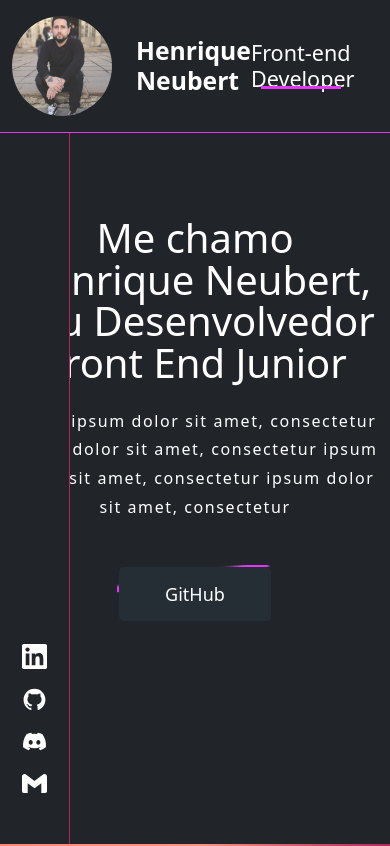
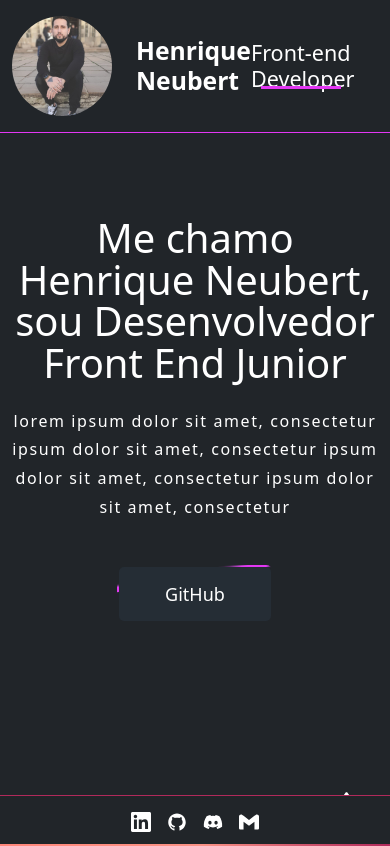
Before and after one commit to HenriqueNeubert/study_portfolio-B, a React (Vite) app: page / in a window 390 px wide. Shown: the top 846 px of the page. Built offline with nearby package versions, Linux system fonts and the light colour scheme.

Commit message:
feat: social responsive

```diff
--- a/src/App.jsx
+++ b/src/App.jsx
@@ -6,11 +6,15 @@ import Banner from "./components/banner/Banner";
 import Technologies from "./components/technologies/Technologies";
 import Project from "./components/project/Project";
 import Social from "./components/social/Social";
+import { BiUpArrow } from "react-icons/bi";
 
 function App() {
   return (
     <div className="App position-relative">
       <Social></Social>
+      <a className="backToTop" href="">
+        <BiUpArrow/>
+      </a>
       <Header title="Henrique Neubert" backgroundColor="dark"></Header>
       <Banner
         title="Me chamo Henrique Neubert, sou Desenvolvedor Front End Junior"
--- a/src/App.scss
+++ b/src/App.scss
@@ -111,3 +111,30 @@ e 10px de altura para a barra horizontal */
   border-radius: 10px!important;
   opacity: 0.6!important;
   }
+
+  .backToTop{
+    position: fixed;
+    bottom: 0;
+    right: 0;
+
+    margin: 15px;
+    padding: 15px;
+
+    border: 1.5px solid transparent;
+    transition: .8s;
+    border-radius: 10px;
+    background-color: transparent;
+
+    svg{
+      width: 25px;
+      height: 25px;
+      color: #fff;
+    }
+    &:hover{
+      border: 1.5px solid #e337f3;
+      background-color: #27292b;
+      svg{
+        color: #e337f3;
+      }
+    }
+  }
--- a/src/components/social/Social.jsx
+++ b/src/components/social/Social.jsx
@@ -8,7 +8,7 @@ import "./Social.scss"
 export default props =>{
 
   return(
-    <section className="py-5 barLeft">
+    <section className="py-md-5 py-4 barLeft">
       <div className="social d-flex justify-content-end flex-column align-items-center
       h-100 gap-3">
         <a href="">
--- a/src/components/social/Social.scss
+++ b/src/components/social/Social.scss
@@ -2,26 +2,54 @@
   position: fixed;
   z-index: 8;
   height: 100vh;
-  width: 70px;
+  width: 40px;
   left: 0;
   top: 0;
   bottom: 0;
 
+  transition: .8s;
+  background-color: #212529;
   border-right: 1.5px solid #b12a5b;
-  background-color: #212529;
 
   svg{
-    height: 25px;
-    width: 25px;
+    width: 20px;
+    height: 20px;
+    transition: .4s;
+  }
+
+  &:hover{
+    width: 70px;
+
+    svg{
+      height: 25px;
+      width: 25px;
+    }
   }
 }
 
 .social{
   a{
     color: #fff;
-    transition: .8s;
+    transition: .4s;
     &:hover{
       color: #b12a5b;
     }
   }
 }
+
+@media (max-width: 768px) {
+  .barLeft{
+    height: 35px;
+    width: 100vw;
+    top: auto;
+    left: 0;
+    bottom: 0;
+
+    border-right: 0;
+    border-top: 1.5px solid #b12a5b;
+    .social{
+      justify-content: center!important;
+      flex-direction: row!important;
+    }
+  }
+}
```
